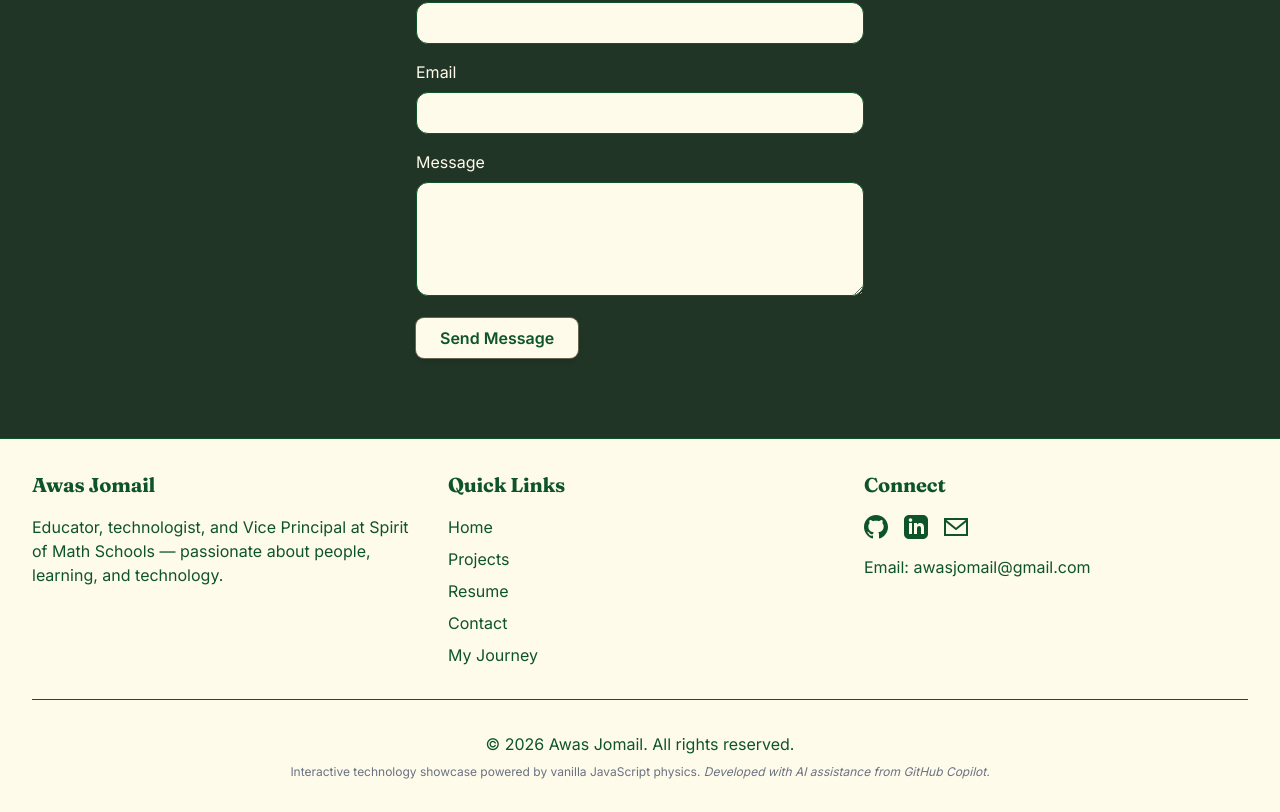
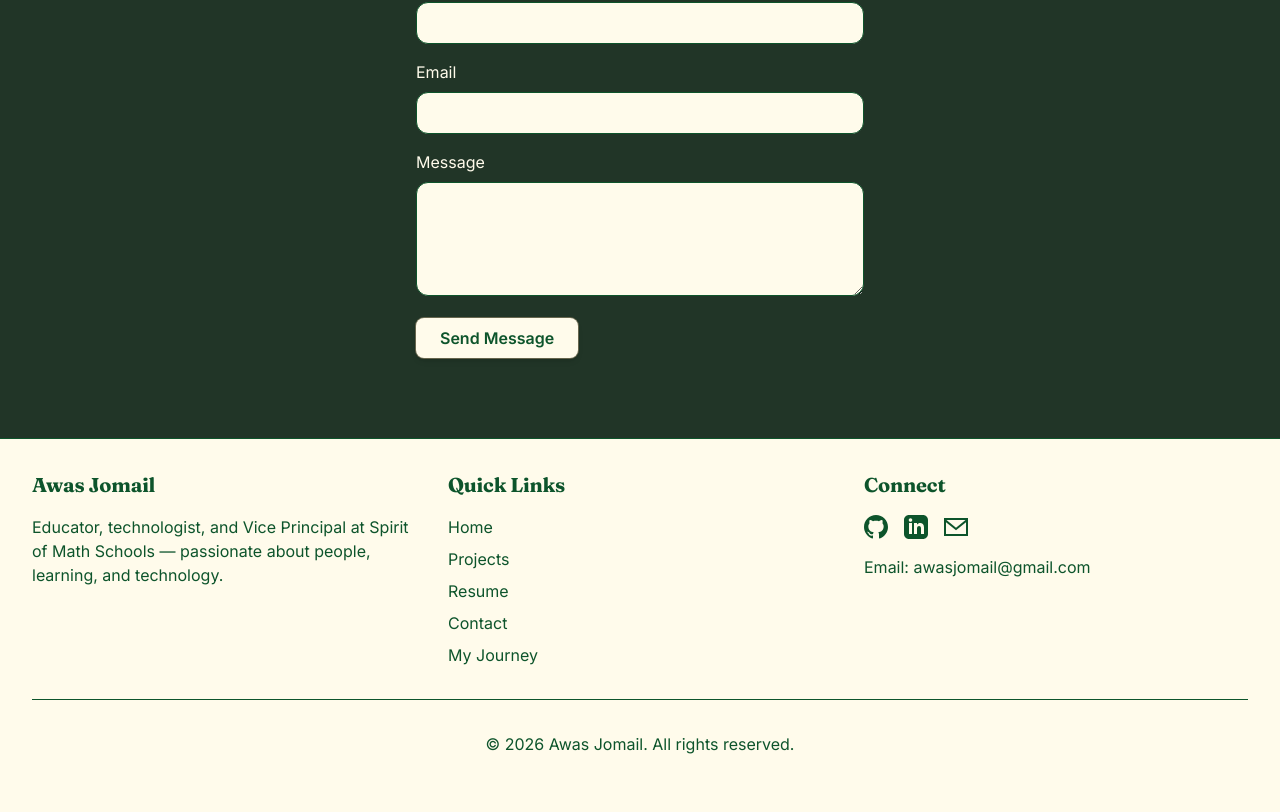
Before and after one commit to Awasjo/Portfolio, a React (Vite) app: page / in a window 1280 px wide. Shown: the part 4288-5100 px from the top of the page. After the commit the page ends 5076 px from the top, so only its background shows below. Built offline with nearby package versions, Linux system fonts and the light colour scheme.

Commit message:
fix: remove interactive tech showcase line from footer

```diff
--- a/src/components/Footer.tsx
+++ b/src/components/Footer.tsx
@@ -51,10 +51,6 @@ const Footer = () => {
 
         <div className="border-t mt-8 pt-8 text-center">
           <p>© {currentYear} Awas Jomail. All rights reserved.</p>
-          <p className="text-xs mt-2 text-gray-500 hidden md:block">
-            Interactive technology showcase powered by vanilla JavaScript physics.
-            <span className="italic"> Developed with AI assistance from GitHub Copilot.</span>
-          </p>
         </div>
       </div>
     </footer>
```
